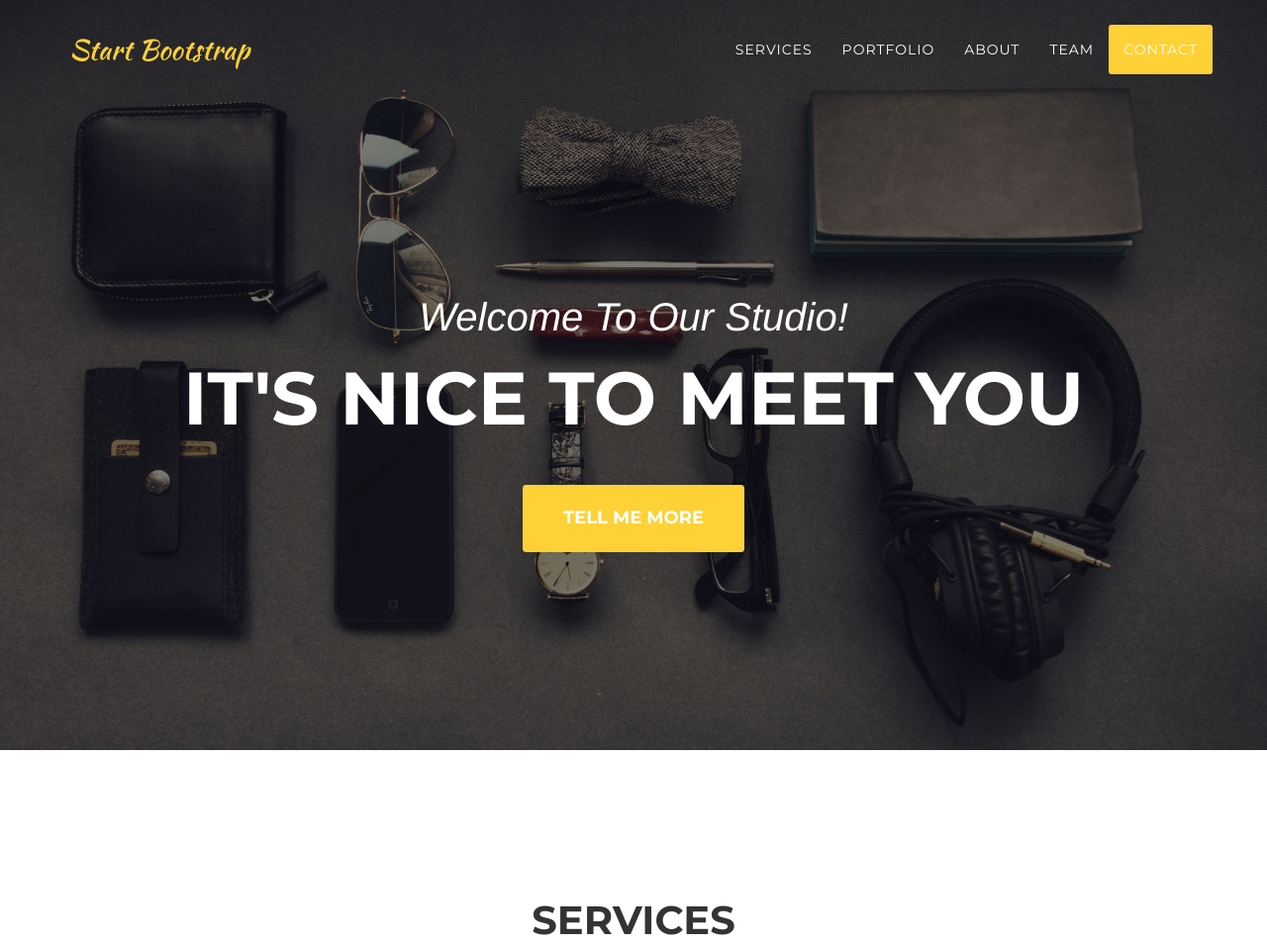
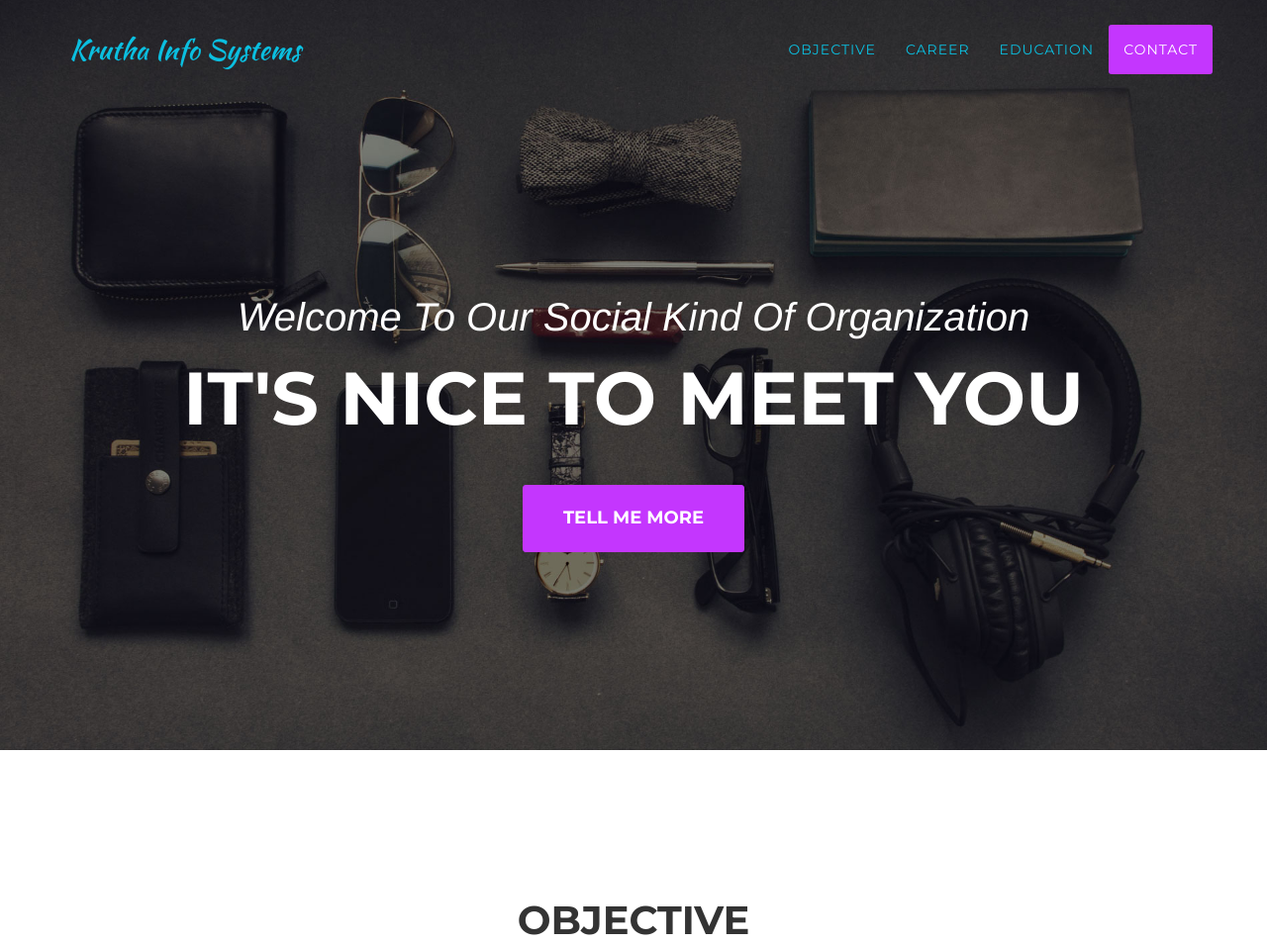
Before and after one commit to ravikirana32/Krutha-Info-Systems, a website: page krutha/index.html in a window 1280 px wide. Shown: the top 955 px of the page at 99% size. Drawn offline with nearby package versions, Linux system fonts and the light colour scheme; a web font is replaced by a local one.

Commit message:
style and view modified

```diff
--- a/krutha/index.html
+++ b/krutha/index.html
@@ -9,7 +9,7 @@
     <meta name="description" content="">
     <meta name="author" content="">
 
-    <title>Agency - Start Bootstrap Theme</title>
+    <title>Krutha Info Systems</title>
 
     <!-- Bootstrap Core CSS -->
     <link href="css/bootstrap.min.css" rel="stylesheet">
@@ -46,7 +46,7 @@
                     <span class="icon-bar"></span>
                     <span class="icon-bar"></span>
                 </button>
-                <a class="navbar-brand page-scroll" href="#page-top">Start Bootstrap</a>
+                <a class="navbar-brand page-scroll" href="#page-top">Krutha Info Systems</a>
             </div>
 
             <!-- Collect the nav links, forms, and other content for toggling -->
@@ -56,17 +56,17 @@
                         <a href="#page-top"></a>
                     </li>
                     <li>
-                        <a class="page-scroll" href="#services">Services</a>
+                        <a class="page-scroll" href="#objective">Objective</a>
                     </li>
                     <li>
-                        <a class="page-scroll" href="#portfolio">Portfolio</a>
+                        <a class="page-scroll" href="#portfolio">Career</a>
                     </li>
                     <li>
-                        <a class="page-scroll" href="#about">About</a>
+                        <a class="page-scroll" href="#about">Education</a>
                     </li>
-                    <li>
+                    <!--<li>
                         <a class="page-scroll" href="#team">Team</a>
-                    </li>
+                    </li>-->
                     <li>
                         <a class="page-scroll" href="#contact">Contact</a>
                     </li>
@@ -81,19 +81,19 @@
     <header>
         <div class="container">
             <div class="intro-text">
-                <div class="intro-lead-in">Welcome To Our Studio!</div>
+                <div class="intro-lead-in">Welcome To Our Social Kind Of Organization</div>
                 <div class="intro-heading">It's Nice To Meet You</div>
-                <a href="#services" class="page-scroll btn btn-xl">Tell Me More</a>
+                <a href="#objective" class="page-scroll btn btn-xl">Tell Me More</a>
             </div>
         </div>
     </header>
 
-    <!-- Services Section -->
-    <section id="services">
+    <!-- objective Section -->
+    <section id="objective">
         <div class="container">
             <div class="row">
                 <div class="col-lg-12 text-center">
-                    <h2 class="section-heading">Services</h2>
+                    <h2 class="section-heading">objective</h2>
                     <h3 class="section-subheading text-muted">Lorem ipsum dolor sit amet consectetur.</h3>
                 </div>
             </div>
@@ -131,7 +131,7 @@
         <div class="container">
             <div class="row">
                 <div class="col-lg-12 text-center">
-                    <h2 class="section-heading">Portfolio</h2>
+                    <h2 class="section-heading">Career</h2>
                     <h3 class="section-subheading text-muted">Lorem ipsum dolor sit amet consectetur.</h3>
                 </div>
             </div>
@@ -229,7 +229,7 @@
         <div class="container">
             <div class="row">
                 <div class="col-lg-12 text-center">
-                    <h2 class="section-heading">About</h2>
+                    <h2 class="section-heading">Education</h2>
                     <h3 class="section-subheading text-muted">Lorem ipsum dolor sit amet consectetur.</h3>
                 </div>
             </div>
@@ -306,7 +306,7 @@
     </section>
 
     <!-- Team Section -->
-    <section id="team" class="bg-light-gray">
+    <!--<section id="team" class="bg-light-gray">
         <div class="container">
             <div class="row">
                 <div class="col-lg-12 text-center">
@@ -367,7 +367,7 @@
                 </div>
             </div>
         </div>
-    </section>
+    </section>-->
 
     <!-- Clients Aside -->
     <aside class="clients">
@@ -603,7 +603,7 @@
                             <h2>Project Name</h2>
                             <p class="item-intro text-muted">Lorem ipsum dolor sit amet consectetur.</p>
                             <img class="img-responsive img-centered" src="img/portfolio/escape-preview.png" alt="">
-                            <p>Escape is a free PSD web template built by <a href="https://www.behance.net/MathavanJaya">Mathavan Jaya</a>. Escape is a one page web template that was designed with agencies in mind. This template is ideal for those looking for a simple one page solution to describe your business and offer your services.</p>
+                            <p>Escape is a free PSD web template built by <a href="https://www.behance.net/MathavanJaya">Mathavan Jaya</a>. Escape is a one page web template that was designed with agencies in mind. This template is ideal for those looking for a simple one page solution to describe your business and offer your objective.</p>
                             <p>You can download the PSD template in this portfolio sample item at <a href="http://freebiesxpress.com/gallery/escape-one-page-psd-web-template/">FreebiesXpress.com</a>.</p>
                             <button type="button" class="btn btn-primary" data-dismiss="modal"><i class="fa fa-times"></i> Close Project</button>
                         </div>
```
Also changed, not shown: krutha/css/agency.css.
